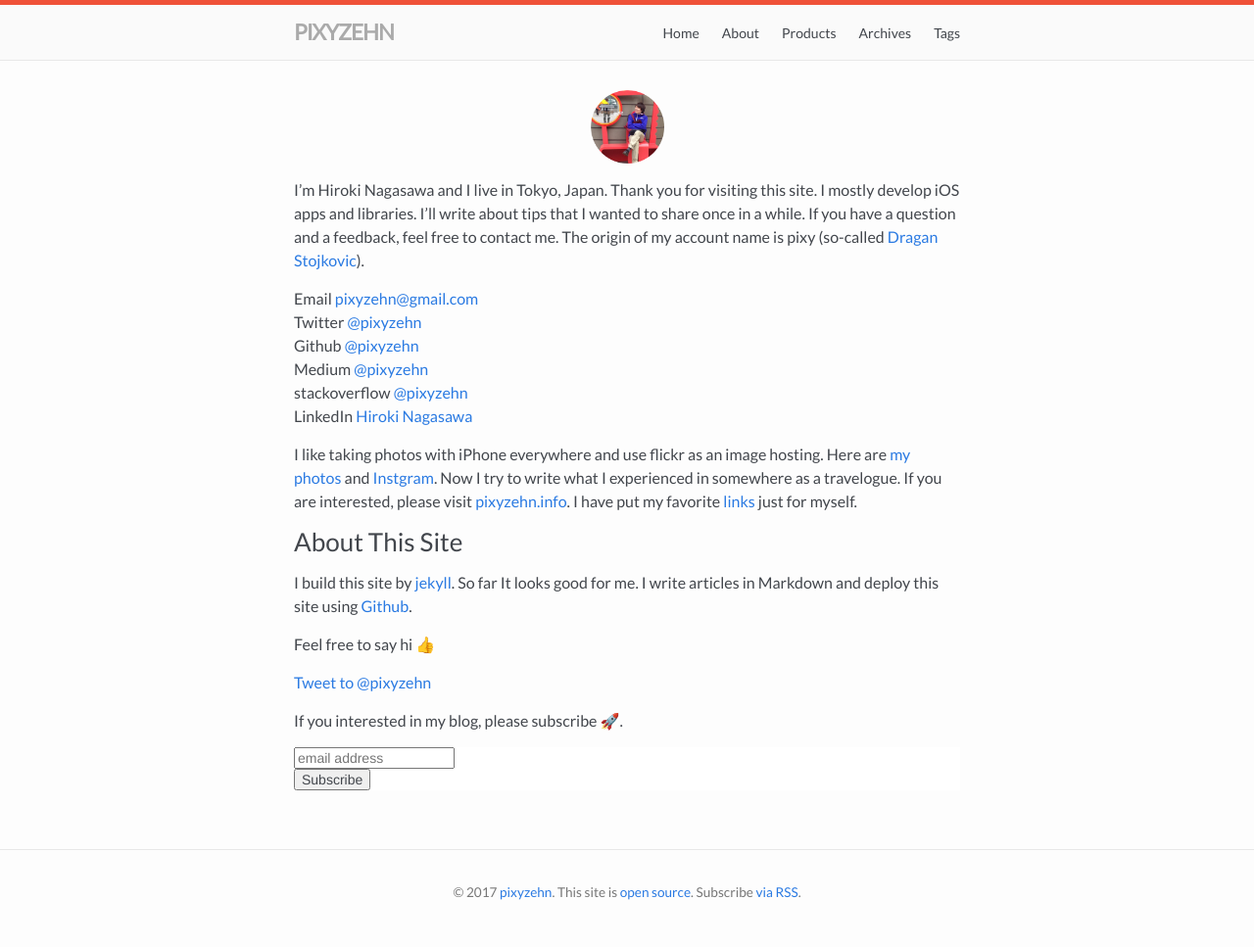
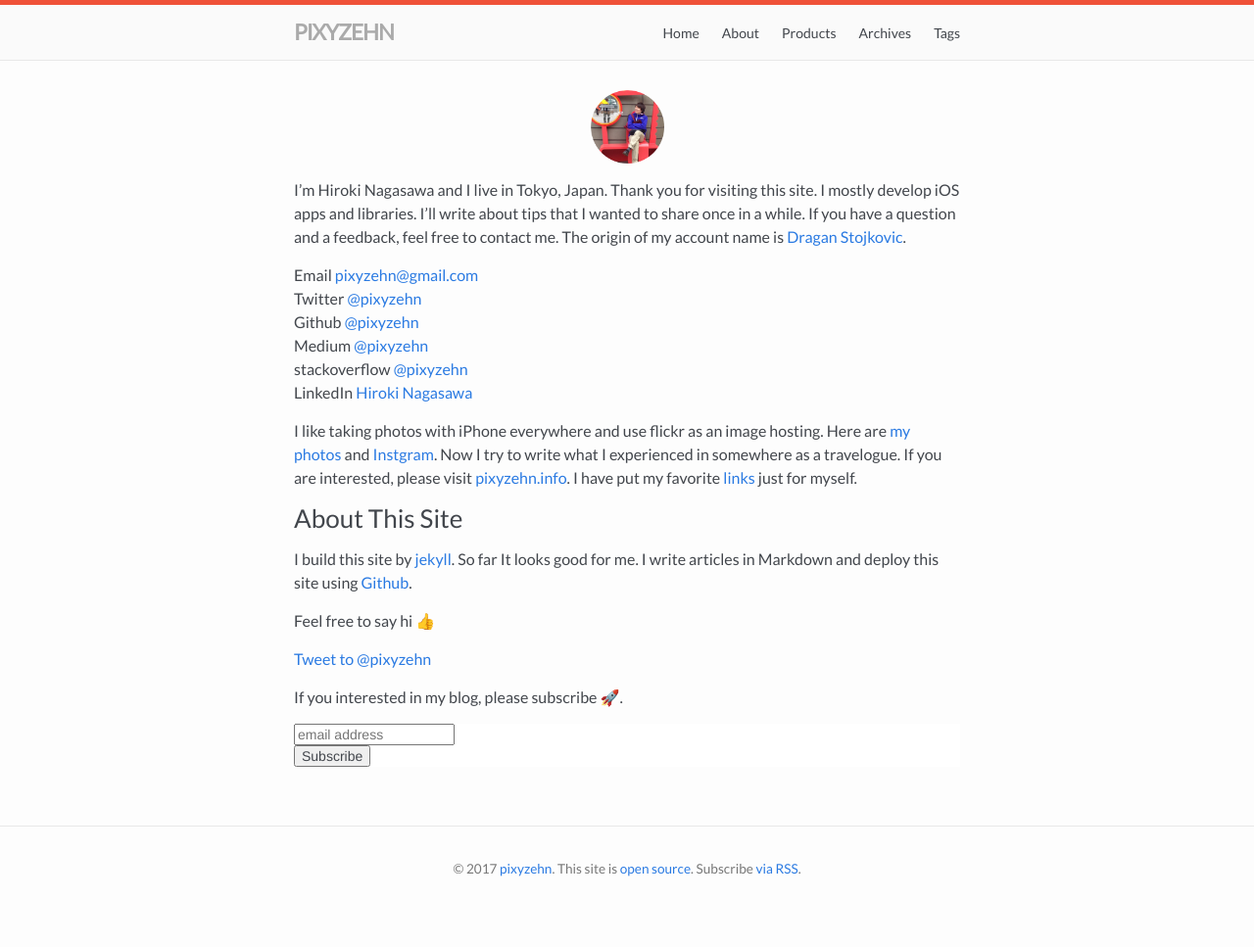
Before and after one commit to pixyzehn/pixyzehn.com, a Jekyll site: the page built from pages/about.md, in a window 1280 px wide. Shown: the whole page at 98% size. Built offline with Jekyll 4.4.1, drawn with Linux system fonts in a browser that asks for light colours; emoji names are drawn with the system emoji font; comment, search, counter and statistics services are not loaded; after the commit the page ends 943 px from its top, so only the background shows below that.

Commit message:
Update about.md

```diff
--- a/pages/about.md
+++ b/pages/about.md
@@ -7,7 +7,7 @@ permalink: /about/
 ![My profile]({{ site.url }}/assets/profile.png){:height="75px" width="75px" .profile-image}
 
 I'm Hiroki Nagasawa and I live in Tokyo, Japan. Thank you for visiting this site. I mostly develop iOS apps and libraries. I'll write about tips that I wanted to share once in a while.
-If you have a question and a feedback, feel free to contact me. The origin of my account name is pixy (so-called [Dragan Stojkovic](https://en.wikipedia.org/wiki/Dragan_Stojkovi%C4%87){:target="_blank"}).
+If you have a question and a feedback, feel free to contact me. The origin of my account name is [Dragan Stojkovic](https://en.wikipedia.org/wiki/Dragan_Stojkovi%C4%87).
 
 Email <pixyzehn@gmail.com>
 Twitter [@pixyzehn](https://twitter.com/pixyzehn){:target="_blank"}
```
